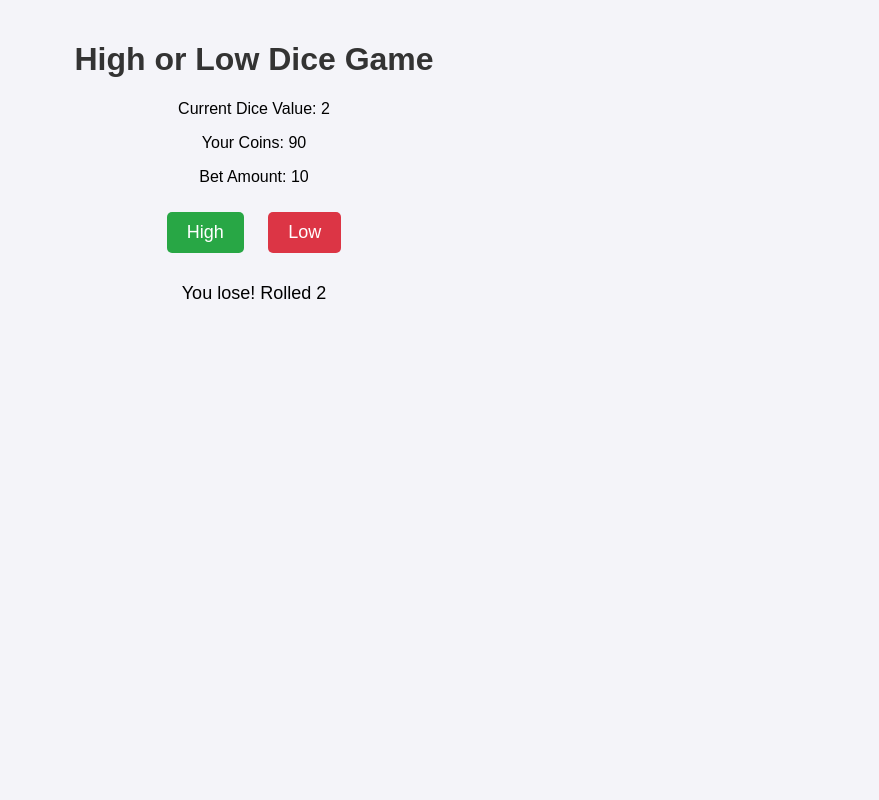
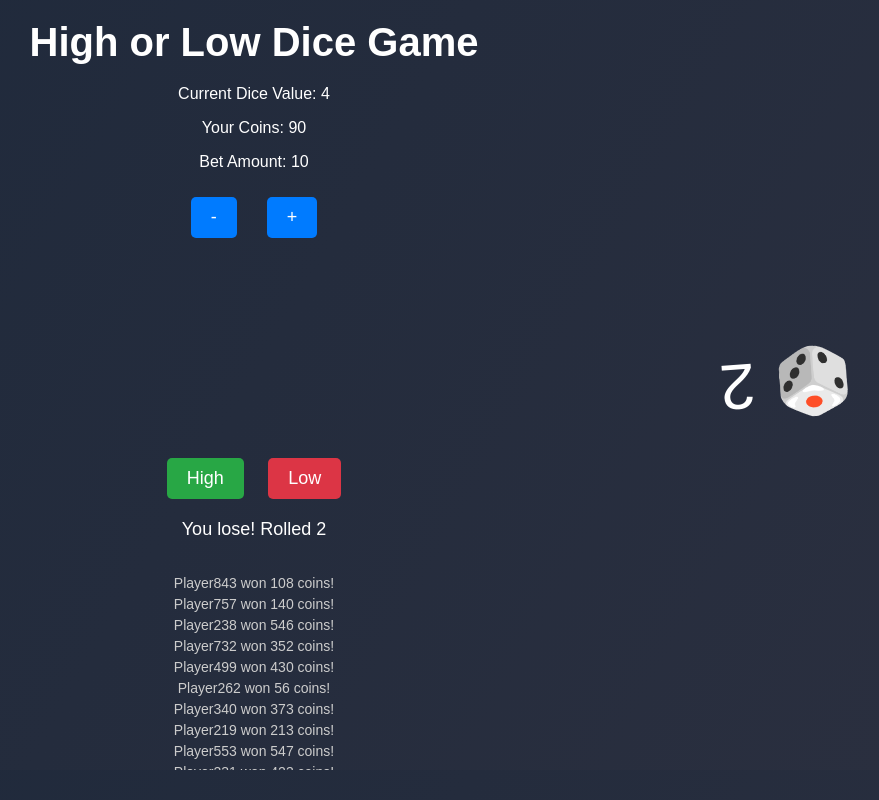
Before and after one commit to NetflixAccessNepal/high-low-dice-game, a plain HTML site: page index.html in a window 1280 px wide. Both pictures are taken after a click on the button "High". Shown: the whole page, without its empty margins (386-1265 px from the left). Drawn offline with Linux system fonts and the light colour scheme.

Commit message:
Update index.html

```diff
--- a/index.html
+++ b/index.html
@@ -6,15 +6,24 @@
   <title>High or Low Dice Game</title>
   <style>
     body {
+      margin: 0;
       font-family: Arial, sans-serif;
       text-align: center;
-      background-color: #f4f4f9;
-      margin: 0;
-      padding: 20px;
+      color: white;
+      background: linear-gradient(120deg, #3b4cca, #17191f);
+      animation: bg-animation 10s infinite alternate;
     }
+
+    @keyframes bg-animation {
+      0% { background: linear-gradient(120deg, #3b4cca, #17191f); }
+      100% { background: linear-gradient(120deg, #1e293b, #2a2f3f); }
+    }
+
     h1 {
-      color: #333;
+      margin: 20px 0;
+      font-size: 2.5em;
     }
+
     .button {
       padding: 10px 20px;
       margin: 10px;
@@ -23,20 +32,50 @@
       border: none;
       border-radius: 5px;
     }
-    .high {
-      background-color: #28a745;
-      color: white;
+
+    .high { background-color: #28a745; color: white; }
+    .low { background-color: #dc3545; color: white; }
+    .bet-button { background-color: #007bff; color: white; }
+
+    #dice-container {
+      position: relative;
+      height: 200px;
     }
-    .low {
-      background-color: #dc3545;
-      color: white;
+
+    #dice {
+      font-size: 4em;
+      position: absolute;
+      top: 0;
+      left: 0;
+      transition: transform 1s ease-in-out;
     }
-    .button:hover {
-      opacity: 0.9;
+
+    #result, .info {
+      font-size: 18px;
+      margin: 10px 0;
     }
-    #result {
+
+    #winner-notifications {
+      margin-top: 30px;
+      max-height: 200px;
+      overflow: hidden;
+    }
+
+    .notification {
+      font-size: 14px;
+      color: #ccc;
+      margin: 5px 0;
+    }
+
+    .bet-controls {
+      display: flex;
+      justify-content: center;
+      align-items: center;
+      gap: 10px;
+    }
+
+    .bet-amount {
       font-size: 18px;
-      margin-top: 20px;
     }
   </style>
 </head>
@@ -45,46 +84,102 @@
   <p>Current Dice Value: <span id="currentDiceValue">4</span></p>
   <p>Your Coins: <span id="coins">100</span></p>
   <p>Bet Amount: <span id="bet">10</span></p>
+
+  <div class="bet-controls">
+    <button class="button bet-button" onclick="adjustBet(-10)">-</button>
+    <button class="button bet-button" onclick="adjustBet(10)">+</button>
+  </div>
+
+  <div id="dice-container">
+    <div id="dice">🎲</div>
+  </div>
+
   <button class="button high" onclick="makeGuess('high')">High</button>
   <button class="button low" onclick="makeGuess('low')">Low</button>
-  <div id="result"></div>
+  <div id="result" class="info"></div>
+
+  <div id="winner-notifications">
+    <!-- Fake winner notifications will appear here -->
+  </div>
 
   <script>
     let currentDiceValue = 4;
     let coins = 100;
     let bet = 10;
 
+    const diceContainer = document.getElementById("dice-container");
+    const dice = document.getElementById("dice");
+    const resultDiv = document.getElementById("result");
+    const coinsDiv = document.getElementById("coins");
+    const betDiv = document.getElementById("bet");
+    const winnerNotifications = document.getElementById("winner-notifications");
+
+    const fakeWinners = Array.from({ length: 1000 }, (_, i) => ({
+      name: `Player${Math.floor(Math.random() * 1000) + 1}`,
+      winnings: Math.floor(Math.random() * 500) + 50,
+    }));
+
     function rollDice() {
       return Math.floor(Math.random() * 6) + 1;
     }
 
+    function adjustBet(amount) {
+      if (bet + amount > 0 && bet + amount <= coins) {
+        bet += amount;
+        betDiv.textContent = bet;
+      }
+    }
+
+    function animateDice() {
+      const x = Math.random() * (diceContainer.offsetWidth - 50);
+      const y = Math.random() * (diceContainer.offsetHeight - 50);
+      dice.style.transform = `translate(${x}px, ${y}px) rotate(${Math.random() * 360}deg)`;
+    }
+
     function makeGuess(choice) {
       const rolledValue = rollDice();
-      let resultMessage = "";
+      animateDice();
+      dice.textContent = `🎲`;
 
+      setTimeout(() => {
+        dice.textContent = `🎲 ${rolledValue}`;
         if ((choice === 'high' && rolledValue > currentDiceValue) ||
             (choice === 'low' && rolledValue < currentDiceValue)) {
           coins += bet;
-        resultMessage = `You win! Rolled ${rolledValue}`;
+          resultDiv.textContent = `You win! Rolled ${rolledValue}`;
         } else if (rolledValue === currentDiceValue) {
-        resultMessage = `It’s a draw! Rolled ${rolledValue}`;
+          resultDiv.textContent = `It’s a draw! Rolled ${rolledValue}`;
         } else {
           coins -= bet;
-        resultMessage = `You lose! Rolled ${rolledValue}`;
+          resultDiv.textContent = `You lose! Rolled ${rolledValue}`;
         }
 
-      currentDiceValue = rolledValue; // Update the dice value for next round
-
-      // Update UI
-      document.getElementById('currentDiceValue').textContent = currentDiceValue;
-      document.getElementById('coins').textContent = coins;
-      document.getElementById('result').textContent = resultMessage;
+        currentDiceValue = rolledValue;
+        coinsDiv.textContent = coins;
 
         if (coins <= 0) {
           alert("Game Over! You have no more coins.");
           location.reload();
         }
+      }, 1000);
     }
+
+    function generateFakeWinners() {
+      fakeWinners.forEach((winner, index) => {
+        setTimeout(() => {
+          const notification = document.createElement("div");
+          notification.className = "notification";
+          notification.textContent = `${winner.name} won ${winner.winnings} coins!`;
+          winnerNotifications.appendChild(notification);
+
+          if (winnerNotifications.children.length > 10) {
+            winnerNotifications.removeChild(winnerNotifications.children[0]);
+          }
+        }, index * 200);
+      });
+    }
+
+    generateFakeWinners();
   </script>
 </body>
 </html>
```
Lines whose indentation alone changed are shown as unchanged.
